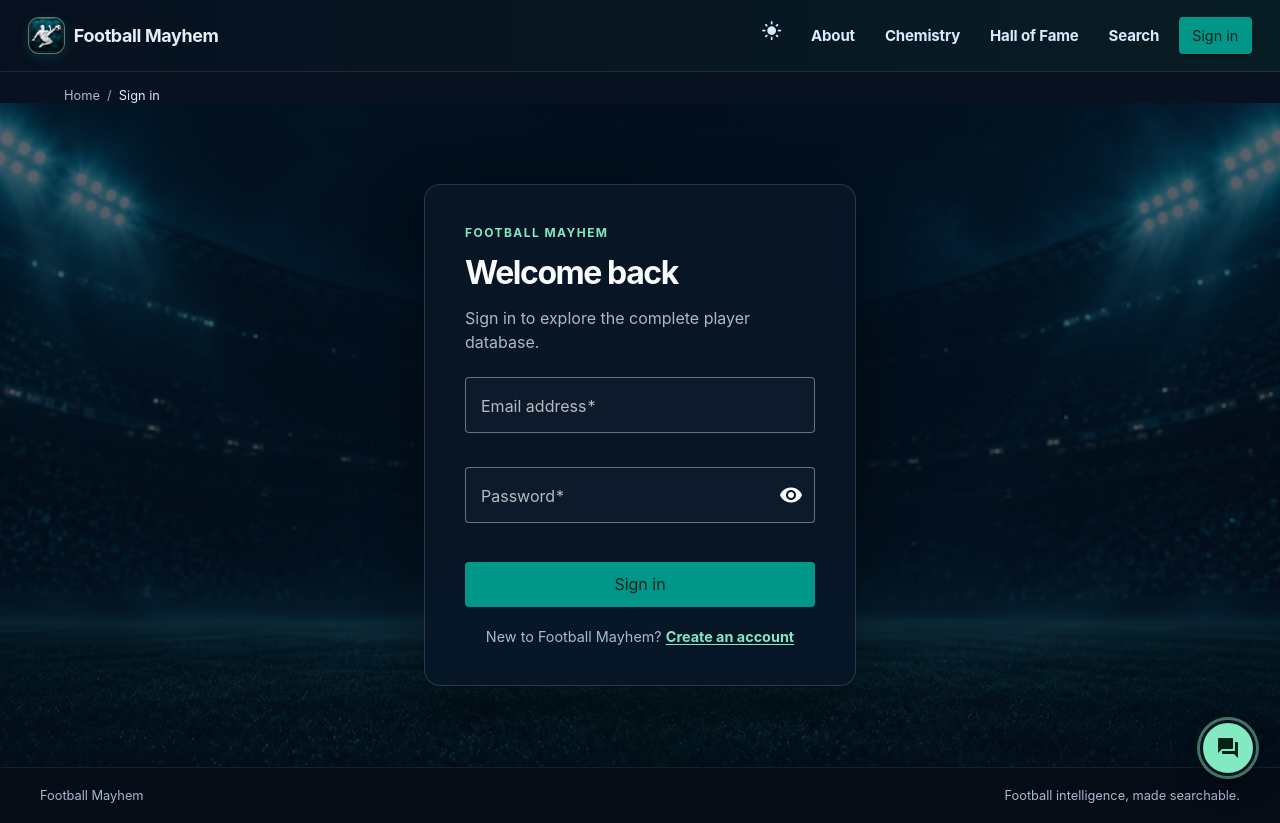
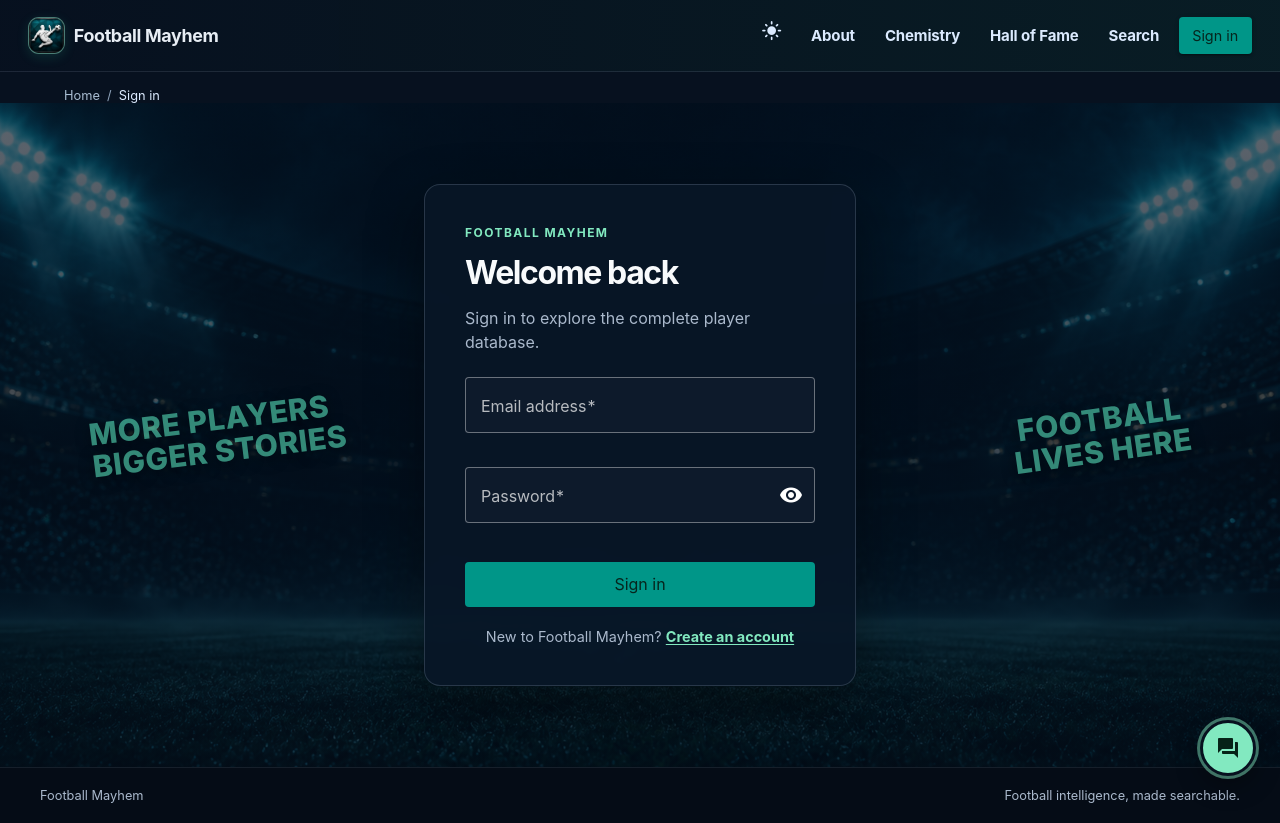
Before and after one commit to swapgamer/DraftApp, an Angular app in the folder UI/DraftAOD/: page /login in a window 1280 px wide. Built offline with nearby package versions, Linux system fonts and the light colour scheme.

Commit message:
feat add stadium login slogans

```diff
--- a/UI/DraftAOD/src/app/features/auth/login/login.component.html
+++ b/UI/DraftAOD/src/app/features/auth/login/login.component.html
@@ -1,4 +1,6 @@
 <section class="auth-page">
+  <p class="stadium-message stadium-message--left" aria-hidden="true">More players<br />bigger stories</p>
+  <p class="stadium-message stadium-message--right" aria-hidden="true">Football<br />lives here</p>
   <form class="auth-card" [formGroup]="form" (ngSubmit)="submit()" novalidate>
     <p class="eyebrow">Football Mayhem</p>
     <h1>Welcome back</h1>
--- a/UI/DraftAOD/src/app/features/auth/login/login.component.scss
+++ b/UI/DraftAOD/src/app/features/auth/login/login.component.scss
@@ -1,6 +1,8 @@
 :host { display: block; }
 
 .auth-page {
+  position: relative;
+  overflow: hidden;
   display: grid;
   min-height: calc(100dvh - 8.5rem);
   place-items: center;
@@ -10,7 +12,23 @@
     url('/brand/football-stadium-login-background.png') center / cover no-repeat;
 }
 
-.auth-card { display: grid; width: min(100%, 27rem); gap: .85rem; padding: clamp(1.5rem, 5vw, 2.5rem); background: rgba(8, 22, 39, .91); border: 1px solid rgba(148,163,184,.24); border-radius: 1rem; box-shadow: 0 1.25rem 3.5rem rgba(0,0,0,.38); backdrop-filter: blur(5px); }
+.stadium-message {
+  position: absolute;
+  z-index: 0;
+  margin: 0;
+  color: rgba(89, 230, 191, .58);
+  font-size: clamp(1.25rem, 2.35vw, 2.5rem);
+  font-weight: 800;
+  letter-spacing: .02em;
+  line-height: 1.08;
+  text-transform: uppercase;
+  text-shadow: 0 .2rem .9rem rgba(0, 0, 0, .44);
+}
+
+.stadium-message--left { left: clamp(1.5rem, 7vw, 7rem); transform: rotate(-7deg); }
+.stadium-message--right { right: clamp(1.5rem, 7vw, 7rem); text-align: center; transform: rotate(-8deg); }
+
+.auth-card { position: relative; z-index: 1; display: grid; width: min(100%, 27rem); gap: .85rem; padding: clamp(1.5rem, 5vw, 2.5rem); background: rgba(8, 22, 39, .91); border: 1px solid rgba(148,163,184,.24); border-radius: 1rem; box-shadow: 0 1.25rem 3.5rem rgba(0,0,0,.38); backdrop-filter: blur(5px); }
 .eyebrow { margin: 0; color: var(--accent); font-size: .75rem; font-weight: 750; letter-spacing: .12em; text-transform: uppercase; }
 h1 { margin: 0; color:var(--text-strong); font-size:2rem; letter-spacing:-.045em; }
 .subtitle { margin: 0 0 .6rem; color:var(--muted); line-height:1.5; }
@@ -20,7 +38,12 @@ h1 { margin: 0; color:var(--text-strong); font-size:2rem; letter-spacing:-.045em
 button[type=submit] { min-height: 2.8rem; margin-top:.35rem; display:inline-flex; align-items:center; justify-content:center; gap:.55rem; }
 button[type=submit] mat-spinner { --mdc-circular-progress-active-indicator-color:currentColor; }
 :host-context(.light-theme) .auth-page { background: linear-gradient(rgba(241, 247, 250, .77), rgba(241, 247, 250, .88)), url('/brand/football-stadium-login-background.png') center / cover no-repeat; }
+:host-context(.light-theme) .stadium-message { color: rgba(5, 102, 77, .72); text-shadow: 0 .15rem .65rem rgba(255, 255, 255, .65); }
 :host-context(.light-theme) .auth-card { background:rgba(255,255,255,.91); border-color:rgba(23,75,76,.18); box-shadow:0 1.25rem 3.5rem rgba(24,66,72,.18); }
 :host-context(.light-theme) button[type=submit] { color:#fff!important; background:#087a56!important; }
 :host-context(.light-theme) .form-error { color:#991b1b; background:#fee2e2; }
 .signin-progress { margin:-.2rem 0 0; color:var(--muted); font-size:.8rem; text-align:center; }
+
+@media (max-width: 54rem) {
+  .stadium-message { display: none; }
+}
```
